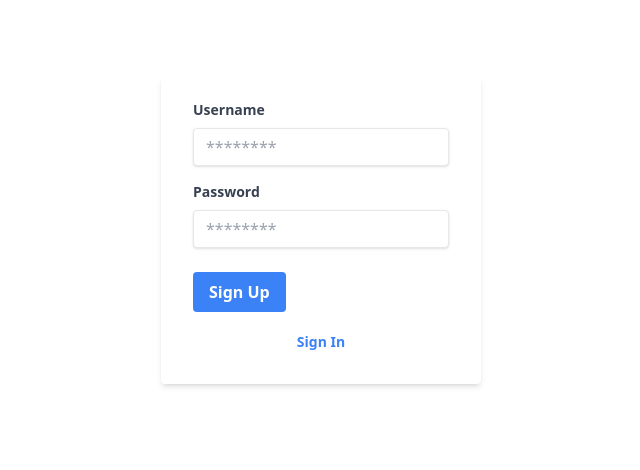
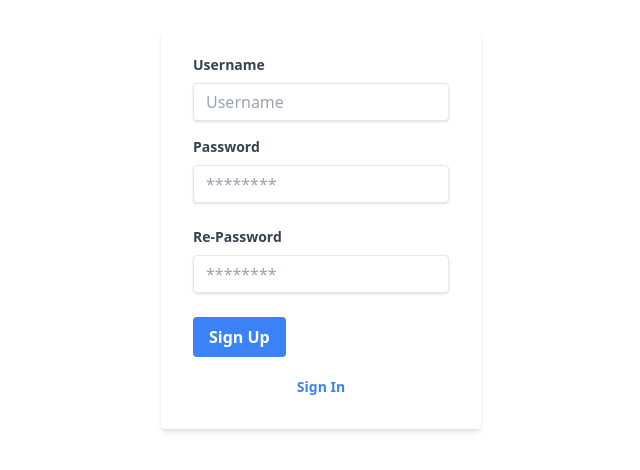
Before and after one commit to Kingcedru/Employee-Management, an Angular app: page /signup in a window 1280 px wide. Shown: the part 162-632 px from the top of the page, without its empty margins (319-959 px from the left). Built offline with nearby package versions, Linux system fonts and the light colour scheme.

Commit message:
getting Form data

```diff
--- a/src/app/components/auth/signup/signup.component.html
+++ b/src/app/components/auth/signup/signup.component.html
@@ -1,6 +1,10 @@
 <div class="w-screen h-screen flex justify-center items-center">
   <div class="w-full max-w-xs">
-    <form class="bg-white shadow-md rounded px-8 pt-6 pb-8 mb-4">
+    <form
+      #signupForm="ngForm"
+      (ngSubmit)="onSubmit(signupForm)"
+      class="bg-white shadow-md rounded px-8 pt-6 pb-8 mb-4"
+    >
       <div class="mb-4">
         <label
           class="block text-gray-700 text-sm font-bold mb-2"
@@ -8,7 +12,11 @@
         >
           Username
         </label>
-        <app-input-field [placeholder]="placeholderPass" [inputType]="inputTypes ? 'text' : 'password'"></app-input-field>
+        <app-input-field
+          #username
+          [placeholder]="placeholderUser"
+          [inputType]="inputTypes ? 'text' : 'password'"
+        ></app-input-field>
       </div>
       <div class="mb-6">
         <label
@@ -17,7 +25,24 @@
         >
           Password
         </label>
-        <app-input-field [placeholder]="placeholderPass" [inputType]="!inputTypes ? 'text' : 'password'"></app-input-field>
+        <app-input-field
+          #password
+          [placeholder]="placeholderPass"
+          [inputType]="!inputTypes ? 'text' : 'password'"
+        ></app-input-field>
+      </div>
+      <div class="mb-6">
+        <label
+          class="block text-gray-700 text-sm font-bold mb-2"
+          for="password"
+        >
+          Re-Password
+        </label>
+        <app-input-field
+          #repassword
+          [placeholder]="placeholderPass"
+          [inputType]="!inputTypes ? 'text' : 'password'"
+        ></app-input-field>
       </div>
       <div class="flex items-center justify-between">
         <app-button [text]="displayText"></app-button>
--- a/src/app/components/auth/signup/signup.component.ts
+++ b/src/app/components/auth/signup/signup.component.ts
@@ -1,4 +1,6 @@
-import { Component, OnInit } from '@angular/core';
+import { Component, OnInit, ViewChild } from '@angular/core';
+import { NgForm } from '@angular/forms';
+import { InputFieldComponent } from '../../input-field/input-field.component';
 
 @Component({
   selector: 'app-signup',
@@ -9,8 +11,19 @@ export class SignupComponent implements OnInit {
   placeholderPass: string = '********';
   placeholderUser: string = 'Username';
   inputTypes: boolean = true;
+  signupForm!: NgForm;
+
+  @ViewChild('username') username!: InputFieldComponent;
+  @ViewChild('password') password!: InputFieldComponent;
+  @ViewChild('repassword') repassword!: InputFieldComponent;
 
   constructor() {}
 
   ngOnInit() {}
+
+  onSubmit(signupForm: NgForm) {
+    console.log(this.username.value);
+    console.log(this.password.value);
+    console.log(this.repassword.value);
+  }
 }
```
